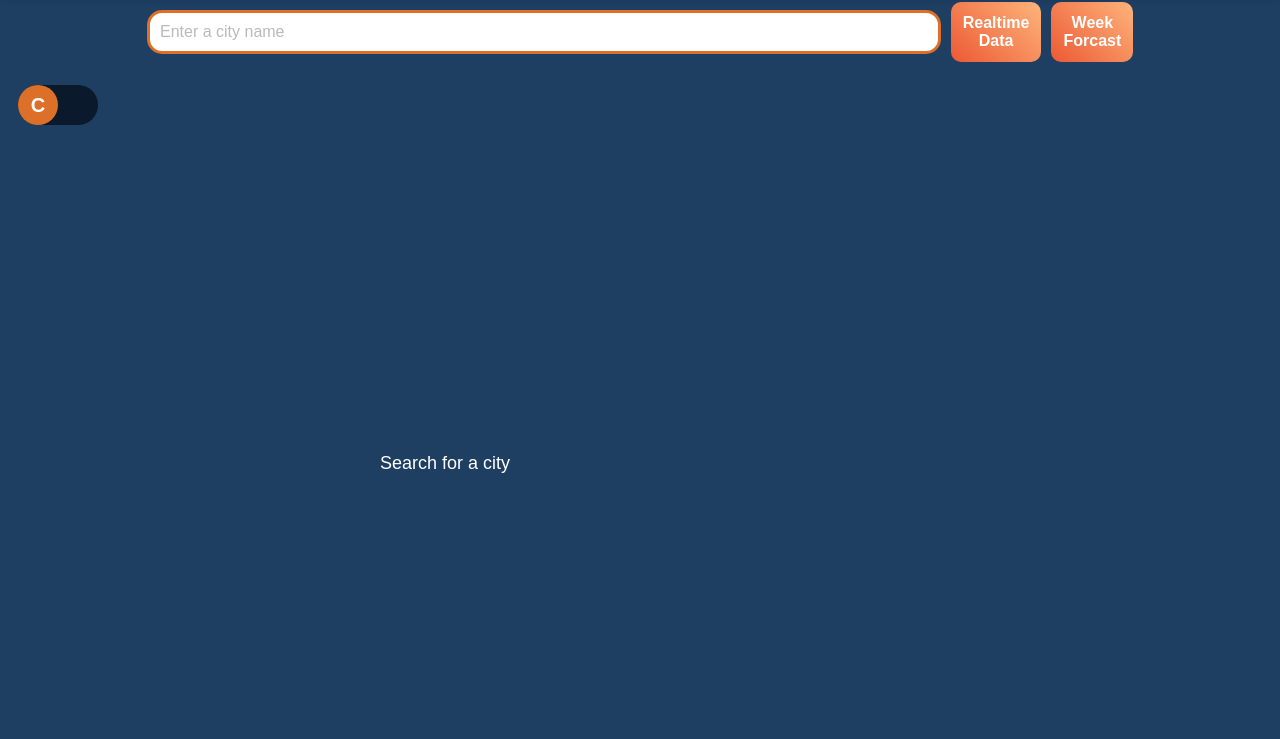
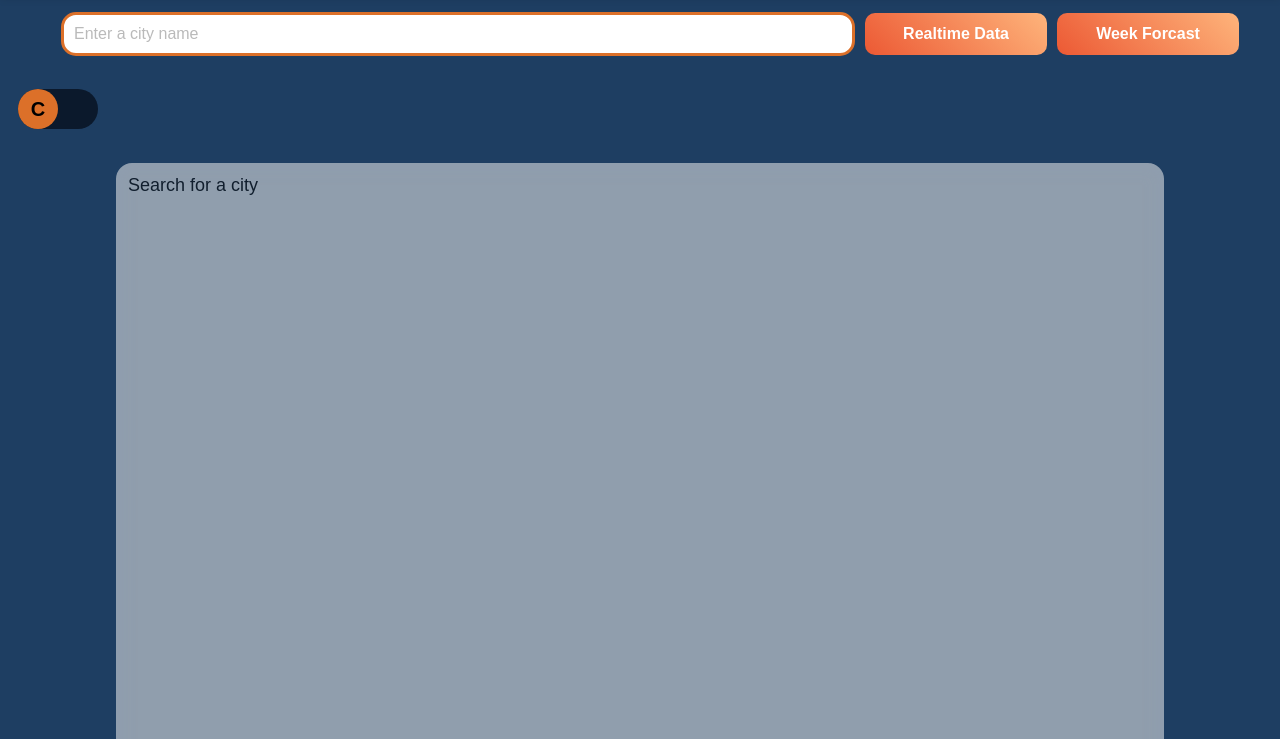
Before and after one commit to saksham-kumar-14/kodeinKGP-tasks, a plain HTML site: page t2/index.html in a window 1280 px wide. Shown: the part 61-800 px from the top of the page. Drawn offline with Linux system fonts and the light colour scheme.

Commit message:
styling improved

```diff
--- a/t2/script.js
+++ b/t2/script.js
@@ -35,6 +35,7 @@ const printRealtime = (data) =>{
     let conditionIcon = data.current.condition.icon;
     conditionIcon = conditionIcon.slice(2, conditionIcon.length);
     document.getElementById("weather-container").style.backgroundImage = `url('https://${conditionIcon}')`
+    document.getElementById("weather-container").style.backgroundPosition = "center";
 
     let container = document.createElement("div");
     let time = document.createElement("p");
--- a/t2/style.css
+++ b/t2/style.css
@@ -1,7 +1,6 @@
 * {
     margin:0;
     padding:0;
-    color: white;
     font-family: Arial, Helvetica, sans-serif;
 }
 
@@ -11,6 +10,7 @@ html {
 
 body{
     background-color: #1E3E62;
+    color: white;
 }
 
 /* go to top button*/
@@ -90,6 +90,7 @@ body{
     align-items: center;
     justify-content: center;
     width: 100%;
+    padding: 10px;
 }.search-div input{
     width: 60%;
     outline: none;
@@ -106,7 +107,7 @@ body{
     display: flex;
     align-items: center;
     justify-content: center;
-    width: 15%;
+    width: 30%;
 }.search-div button{
     font-weight: bold;
     width: 100%;
@@ -210,10 +211,18 @@ body{
 }.temp-toggle-btn:hover{
     background-color: #ff6600;
 }#message{
+    background-color: white;
+    color: black;
+    opacity: 0.5;
+    width: 80%;
+    height: 100%;
+    border-radius: 16px;
+    backdrop-filter: blur(10px) saturate(70%);
     display: grid;
     grid-template-columns: repeat(4, 1fr);
     padding: 12px;
     font-size: 18px;
+    margin: 16px;
     overflow-y: auto;
 }#message div{
     padding: 12px 24px;
@@ -265,6 +274,7 @@ body{
         grid-template-columns: repeat(2, 1fr);
         padding: 4px;
         font-size: 15px;
+        width: 95%;
     }
     .about-container h2{
         font-size: 30px;
```
